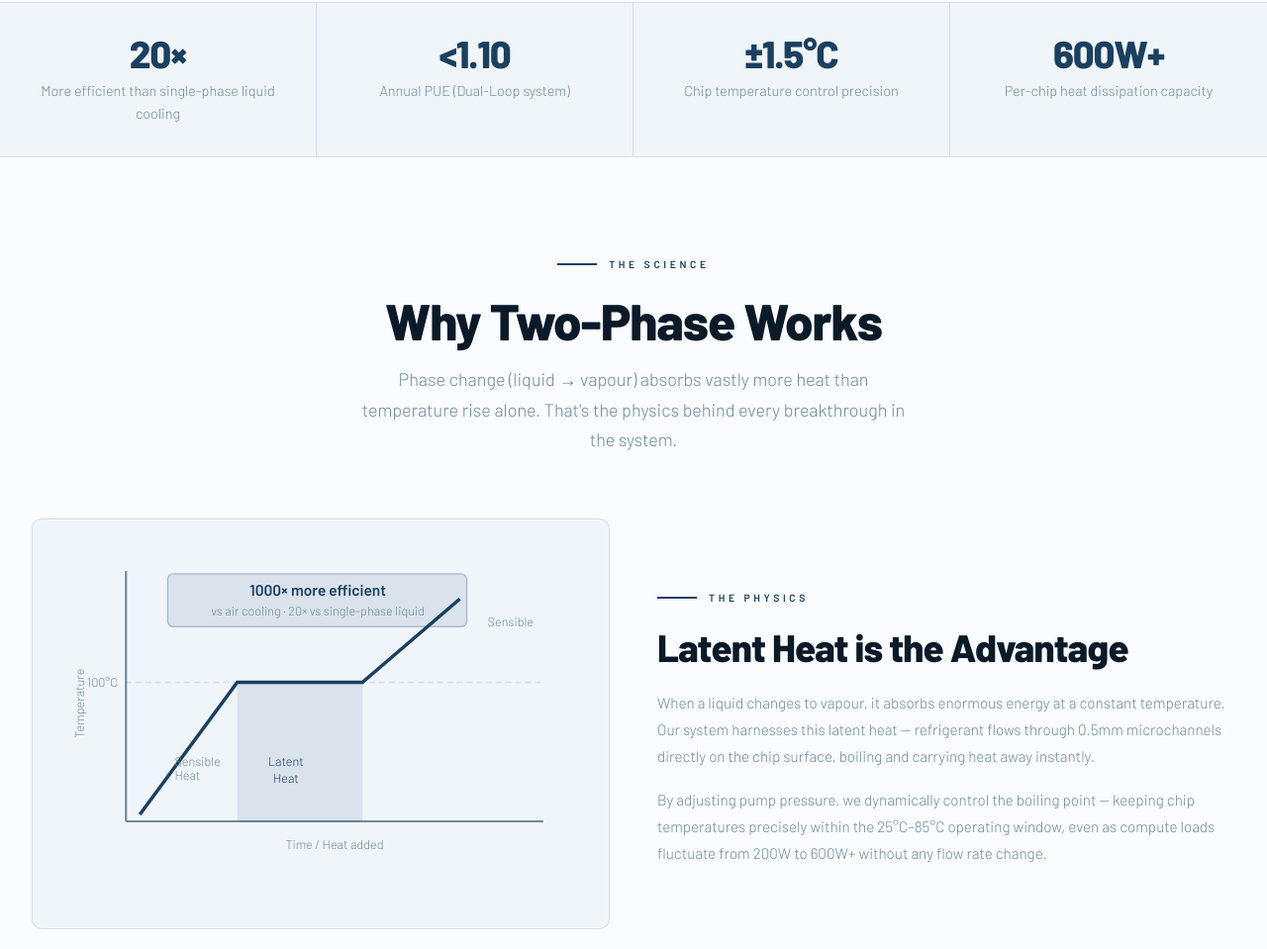
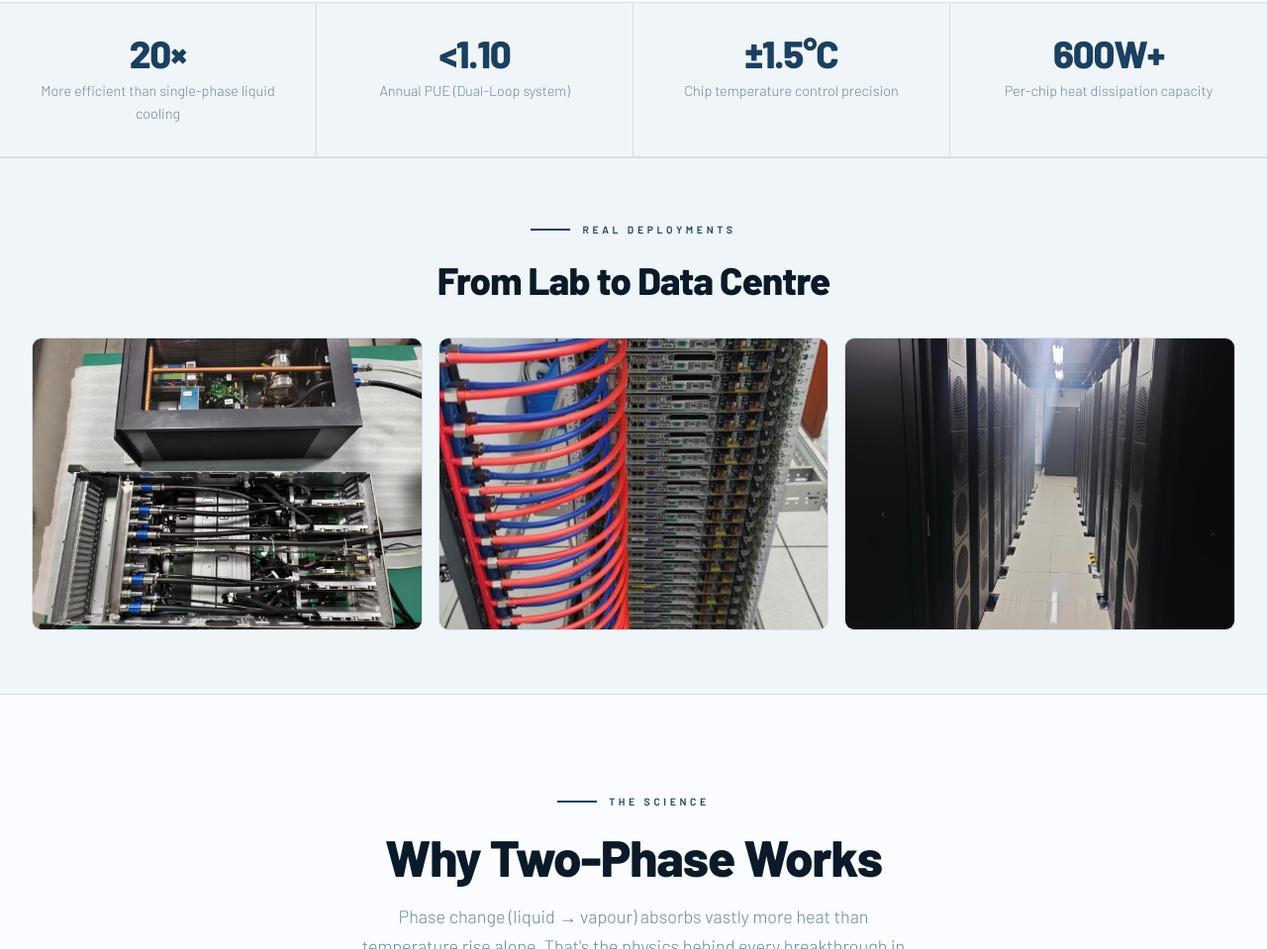
Before and after one commit to imbavann-knn/glory-tech, a plain HTML site: page liquid-cooling.html in a window 1280 px wide. Shown: the part 815-1774 px from the top of the page at 99% size. Drawn offline with Linux system fonts and the light colour scheme.

Commit message:
Replace generic stock images with real product photos from pitch deck
- Extract 8 photos from PPTX: copper cold plates, RDHx installation,
  DLC rack pipes, CDU pump unit, DC installation aisle and racks,
  engineers on-site, rack interior with cooling lines
- Swap all liquid cooling product cards to use actual hardware photos
- Add "Real Deployments" photo strip to liquid-cooling.html
- index.html liquid cooling preview now shows actual DLC installation

Co-Authored-By: Claude Sonnet 4.6 <noreply@anthropic.com>

```diff
--- a/liquid-cooling.html
+++ b/liquid-cooling.html
@@ -282,6 +282,27 @@
     <div class="stat-unit" data-en="Per-chip heat dissipation capacity" data-zh="单芯片散热容量">Per-chip heat dissipation capacity</div>
   </div>
 </div>
+
+<!-- ── REAL HARDWARE PHOTOS ── -->
+<section style="padding:64px 0; background:var(--surface); border-top:1px solid var(--border); border-bottom:1px solid var(--border);">
+  <div class="container">
+    <div class="section-header reveal" style="margin-bottom:36px;">
+      <div class="eyebrow" data-en="Real Deployments" data-zh="真实部署案例">Real Deployments</div>
+      <h2 class="display-md" data-en="From Lab to Data Centre" data-zh="从实验室到数据中心">From Lab to Data Centre</h2>
+    </div>
+    <div style="display:grid; grid-template-columns:1fr 1fr 1fr; gap:16px;">
+      <div class="reveal" data-d="0" style="border-radius:10px; overflow:hidden; aspect-ratio:4/3; border:1px solid var(--border);">
+        <img src="assets/img/cdu-unit.jpg" alt="Cooling Distribution Unit with pump and copper manifold alongside open server chassis with liquid cooling" loading="lazy" style="width:100%;height:100%;object-fit:cover;"/>
+      </div>
+      <div class="reveal" data-d="100" style="border-radius:10px; overflow:hidden; aspect-ratio:4/3; border:1px solid var(--border);">
+        <img src="assets/img/dlc-rack-pipes.jpg" alt="Server rack with red and blue liquid cooling pipes feeding each server unit" loading="lazy" style="width:100%;height:100%;object-fit:cover;"/>
+      </div>
+      <div class="reveal" data-d="200" style="border-radius:10px; overflow:hidden; aspect-ratio:4/3; border:1px solid var(--border);">
+        <img src="assets/img/dc-install-aisle.jpg" alt="Installed liquid-cooled server deployment at a data centre facility" loading="lazy" style="width:100%;height:100%;object-fit:cover;"/>
+      </div>
+    </div>
+  </div>
+</section>
 
 <!-- ── HOW IT WORKS ── -->
 <section id="how-it-works">
```
Also changed, not shown: index.html (+1 -1 lines), products.html (+4 -4 lines), assets/img/cdu-unit.jpg (added), assets/img/dc-engineers.jpg (added), assets/img/dc-install-aisle.jpg (added), assets/img/dc-install-racks.jpg (added), assets/img/dlc-cold-plates.jpg (added), assets/img/dlc-rack-interior.jpg (added), assets/img/dlc-rack-pipes.jpg (added), assets/img/rdhx-install.jpg (added).
